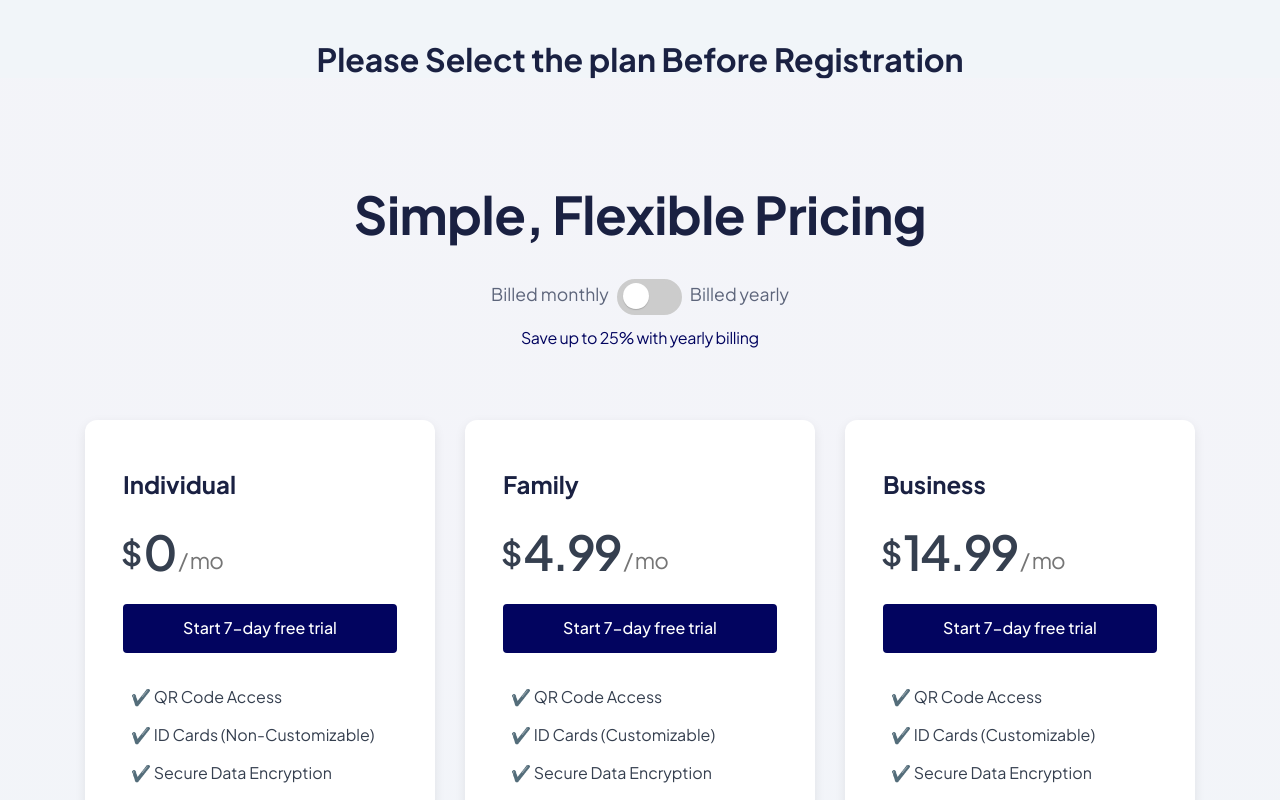
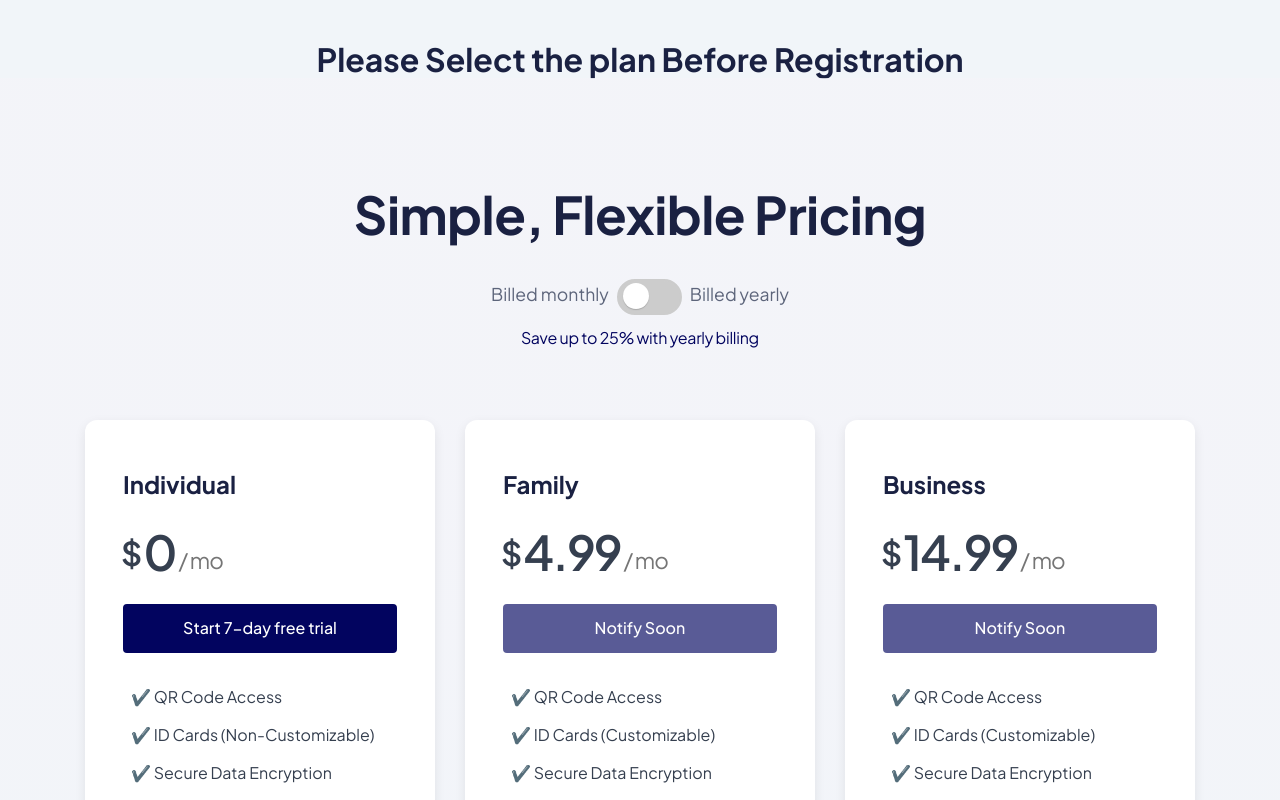
Before and after one commit to Auotam/ondemandglobal, a Next.js app: page /register in a window 1280 px wide. Shown: the top 800 px of the page. Built offline with nearby package versions, Linux system fonts and the light colour scheme.

Commit message:
new update

```diff
--- a/components/home/foundation-section.jsx
+++ b/components/home/foundation-section.jsx
@@ -26,7 +26,7 @@ const FoundationSection = ({ onPlanSelect }) => {
         });
     };
 
-    const PricingCard = ({ title, monthlyPrice, yearlyPrice, features }) => {
+    const PricingCard = ({ title, monthlyPrice, yearlyPrice, features, isDisabled }) => {
         const savingsPercentage = isYearly ? 25 : 0;
         const price = isYearly ? yearlyPrice : monthlyPrice;
         const billingPeriod = isYearly ? 'year' : 'month';
@@ -38,7 +38,7 @@ const FoundationSection = ({ onPlanSelect }) => {
                     <div className="pricing-table-header">
                         {isYearly && (
                             <div className="pricing-discount bg--yellow-400 color--black r-36">
-                                <h6 className="s-17">Save 25 %</h6>
+                                <h6 className="s-17">Save 25%</h6>
                             </div>
                         )}
                         <h5 className="s-24 w-700">{title}</h5>
@@ -49,9 +49,15 @@ const FoundationSection = ({ onPlanSelect }) => {
                             <sup className="validity color--grey">&nbsp;/&nbsp;{validity}</sup>
                         </div>
                     </div>
-                    <button className="pt-btn btn btn--theme hover--theme" onClick={() => handleButtonClick(title, price)}>
-                        {isYearly ? 'Start 14-day trial' : 'Start 7-day free trial'}
-                    </button>
+                    {isDisabled ? (
+                        <button className="pt-btn btn btn--theme hover--theme" disabled>
+                            Notify Soon
+                        </button>
+                    ) : (
+                        <button className="pt-btn btn btn--theme hover--theme" onClick={() => handleButtonClick(title, price)}>
+                            {isYearly ? 'Start 14-day trial' : 'Start 7-day free trial'}
+                        </button>
+                    )}
                     <ul className="pricing-features color--black ico-10 ico--green mt-25">
                         {features.map((feature, index) => (
                             <li key={index}><p>{feature}</p></li>
@@ -103,6 +109,7 @@ const FoundationSection = ({ onPlanSelect }) => {
                                     '❌ Family Sharing',
                                     '❌ Business Integration'
                                 ]}
+                                isDisabled={false}
                             />
                             <PricingCard
                                 title="Family"
@@ -116,6 +123,7 @@ const FoundationSection = ({ onPlanSelect }) => {
                                     '✔️ (4 members, $2.99/additional)',
                                     '❌ Business Integration'
                                 ]}
+                                isDisabled={true}
                             />
                             <PricingCard
                                 title="Business"
@@ -129,6 +137,7 @@ const FoundationSection = ({ onPlanSelect }) => {
                                     '✔️ (5 users, $2.99/additional)',
                                     '✔️ Business Integration'
                                 ]}
+                                isDisabled={true}
                             />
                         </div>
                     </div>
```
